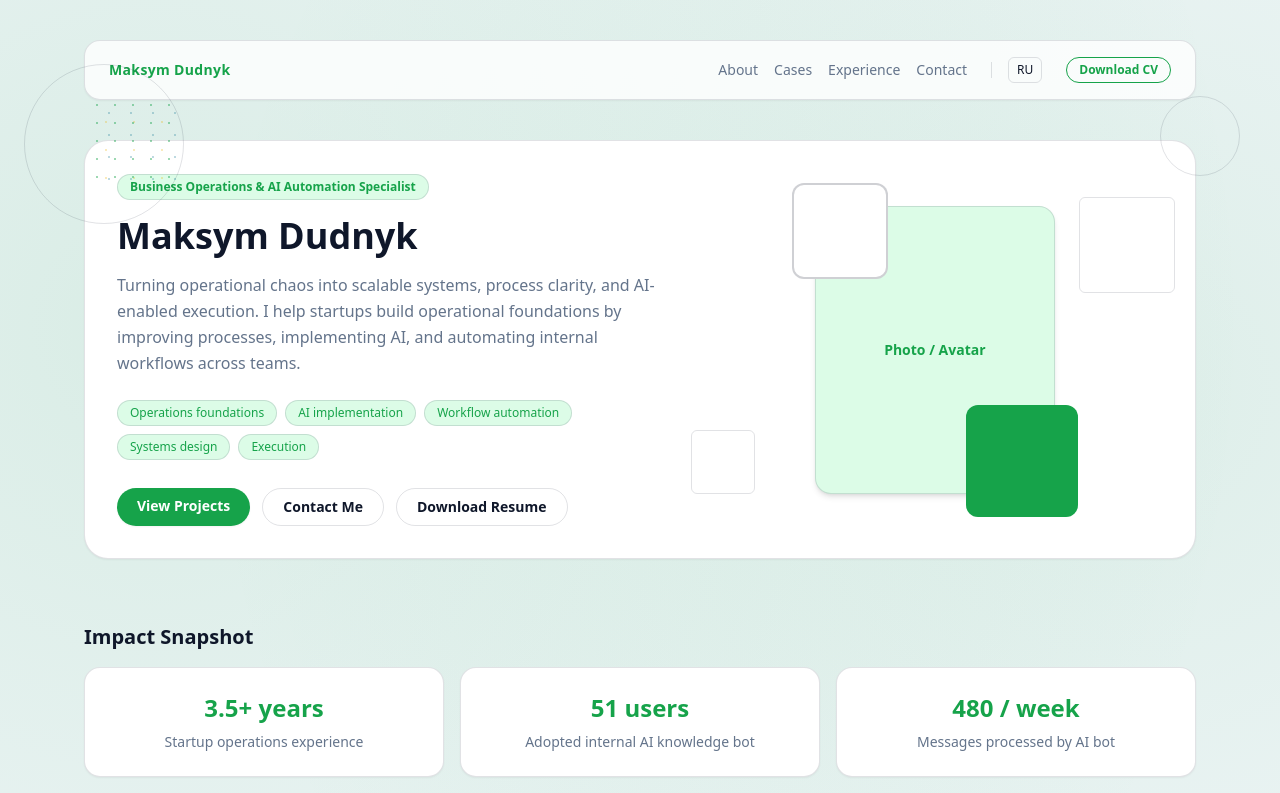
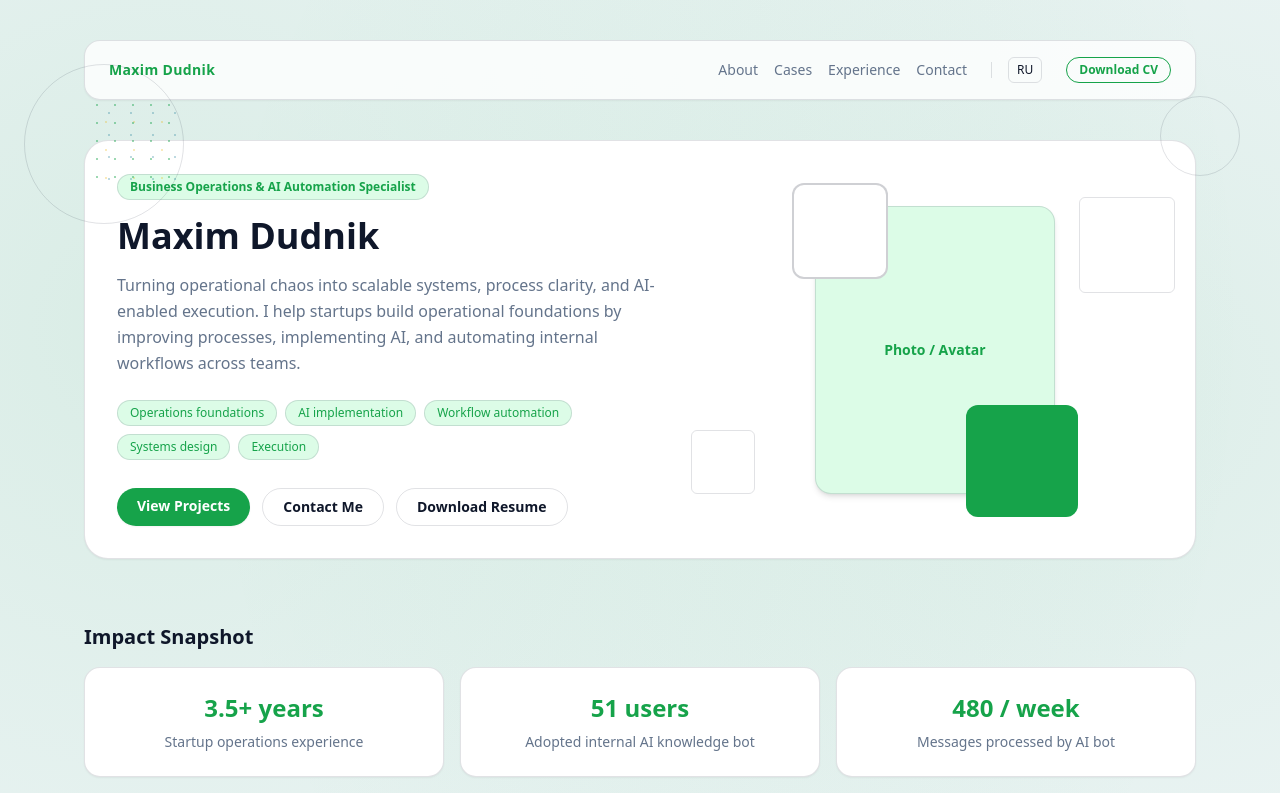
Before and after one commit to Maxximilyan/portfolio, a Next.js app: page /en in a window 1280 px wide. Shown: the top 793 px of the page. Built offline with nearby package versions, Linux system fonts and the light colour scheme.

Commit message:
Use Maxim Dudnik name

```diff
--- a/src/content/en.ts
+++ b/src/content/en.ts
@@ -2,13 +2,13 @@ import type { Content } from "@/content/types";
 
 export const en: Content = {
   meta: {
-    title: "Maksym Dudnyk — Business Operations & AI Automation",
+    title: "Maxim Dudnik — Business Operations & AI Automation",
     description:
       "Business Operations & AI Automation Specialist focused on scalable systems, AI implementation, and execution.",
     siteUrl: ""
   },
   header: {
-    brand: "Maksym Dudnyk",
+    brand: "Maxim Dudnik",
   },
   nav: {
     about: "About",
@@ -18,7 +18,7 @@ export const en: Content = {
   },
   hero: {
     kicker: "Business Operations & AI Automation Specialist",
-    title: "Maksym Dudnyk",
+    title: "Maxim Dudnik",
     subtitle:
       "Turning operational chaos into scalable systems, process clarity, and AI-enabled execution. I help startups build operational foundations by improving processes, implementing AI, and automating internal workflows across teams.",
     highlights: [
@@ -313,7 +313,7 @@ export const en: Content = {
     cta: "Go to home",
   },
   footer: {
-    note: "© Maksym Dudnyk",
+    note: "© Maxim Dudnik",
     built: "Built with Next.js + Tailwind",
   },
 };
--- a/src/content/ru.ts
+++ b/src/content/ru.ts
@@ -2,13 +2,13 @@ import type { Content } from "@/content/types";
 
 export const ru: Content = {
   meta: {
-    title: "Maksym Dudnyk — Business Operations & AI Automation",
+    title: "Maxim Dudnik — Business Operations & AI Automation",
     description:
       "Business Operations & AI Automation Specialist: системы, процессы и внедрение AI.",
     siteUrl: ""
   },
   header: {
-    brand: "Maksym Dudnyk",
+    brand: "Maxim Dudnik",
   },
   nav: {
     about: "Обо мне",
@@ -18,7 +18,7 @@ export const ru: Content = {
   },
   hero: {
     kicker: "Business Operations & AI Automation Specialist",
-    title: "Maksym Dudnyk",
+    title: "Maxim Dudnik",
     subtitle:
       "Превращаю операционный хаос в масштабируемые системы, ясные процессы и AI‑поддержанное исполнение. Помогаю стартапам строить операционную основу через улучшение процессов, внедрение AI и автоматизацию внутренних workflow.",
     highlights: [
@@ -300,7 +300,7 @@ export const ru: Content = {
     cta: "На главную",
   },
   footer: {
-    note: "© Maksym Dudnyk",
+    note: "© Maxim Dudnik",
     built: "Next.js + Tailwind",
   },
 };
```
